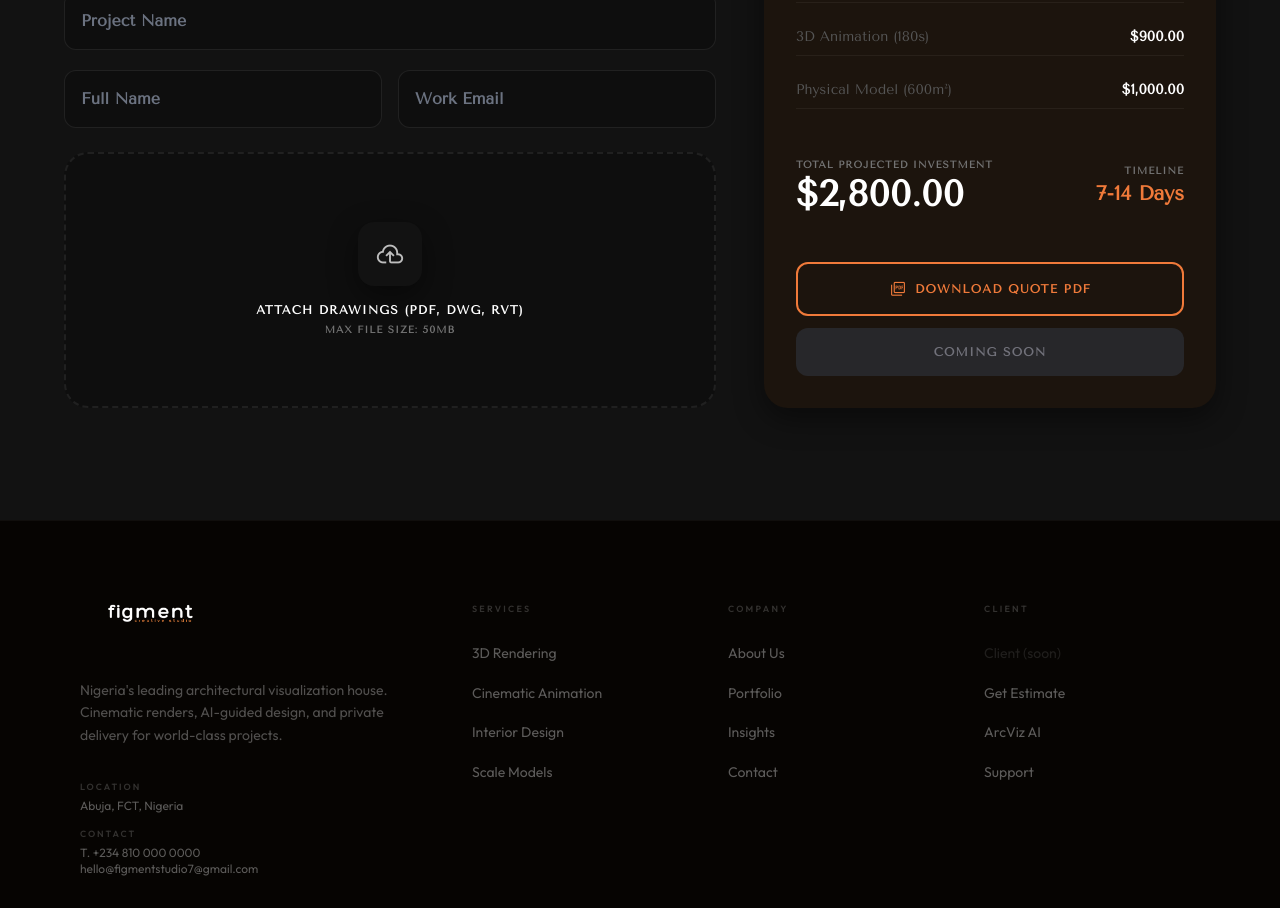
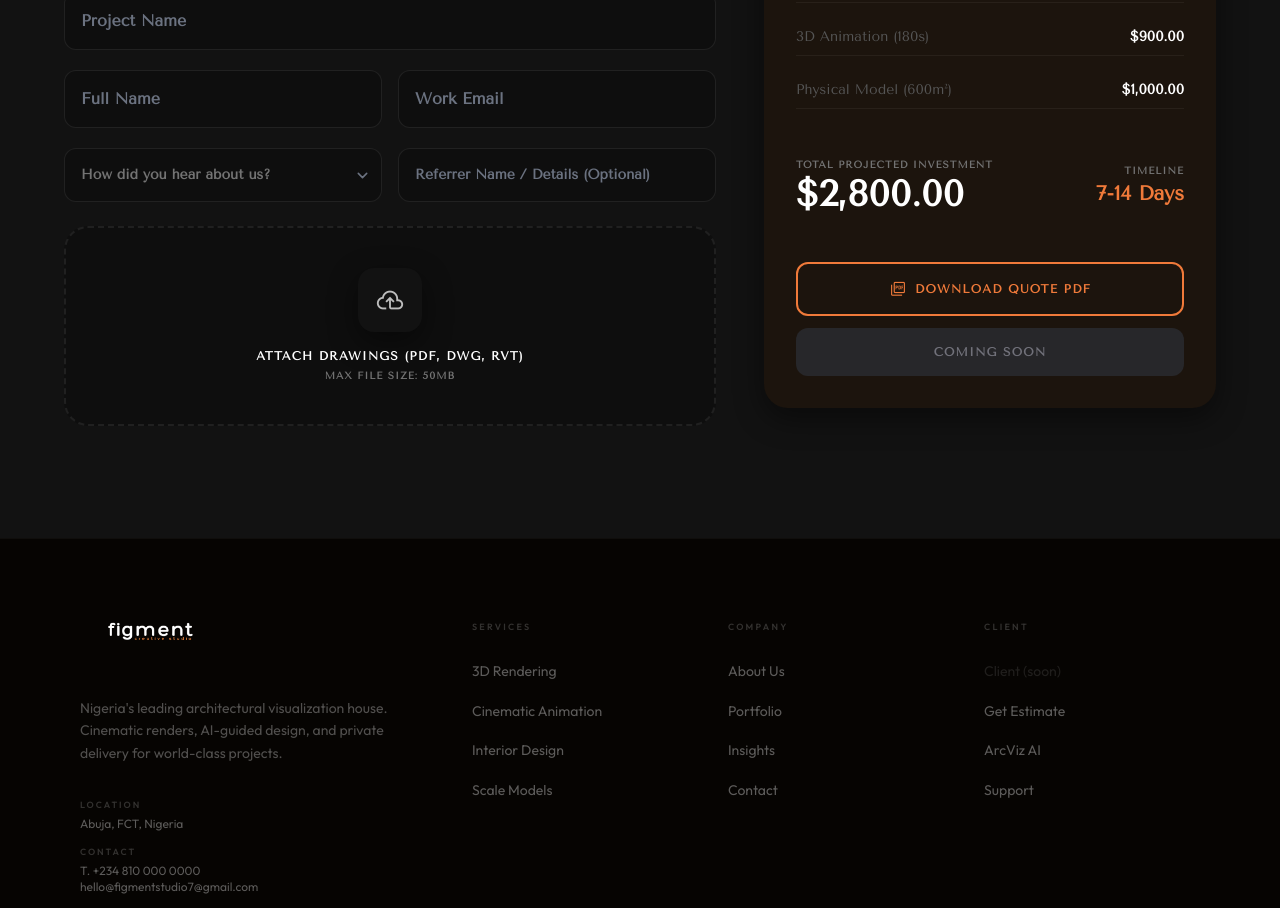
Before and after one commit to 0xbullinfo-hue/figment_studio, a React (Vite) app: page /estimator in a window 1280 px wide. Shown: the part 1143-2051 px from the top of the page. Built offline with nearby package versions, Linux system fonts and the light colour scheme.

Commit message:
fix: add referral question and referrer input to Estimator official proposal form

```diff
--- a/components/Estimator.tsx
+++ b/components/Estimator.tsx
@@ -312,6 +312,20 @@ TOTAL ESTIMATED INVESTMENT: $${pricing.total.toLocaleString()}
                   onChange={(e) => setClientEmail(e.target.value)}
                 />
               </div>
+              <div className="grid grid-cols-1 md:grid-cols-2 gap-4">
+                <select className="rounded-xl bg-gray-50 border border-gray-200 p-4 focus:ring-2 focus:ring-primary/20 outline-none font-bold text-gray-500 text-sm">
+                  <option value="">How did you hear about us?</option>
+                  <option value="referral">Referral / Word of Mouth</option>
+                  <option value="internet">Search Engine / Internet</option>
+                  <option value="social">Social Media (Instagram/LinkedIn)</option>
+                  <option value="other">Other</option>
+                </select>
+                <input
+                  className="rounded-xl bg-gray-50 border border-gray-200 p-4 focus:ring-2 focus:ring-primary/20 outline-none font-bold text-sm"
+                  placeholder="Referrer Name / Details (Optional)"
+                  type="text"
+                />
+              </div>
             </div>
 
             <div className="group relative flex h-full min-h-[200px] cursor-pointer flex-col items-center justify-center gap-4 rounded-3xl border-2 border-dashed border-gray-200 bg-gray-50 hover:border-primary/50 transition-all">
```
